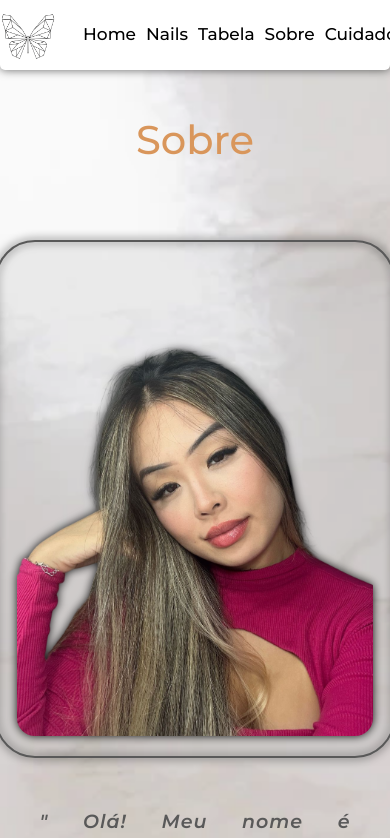
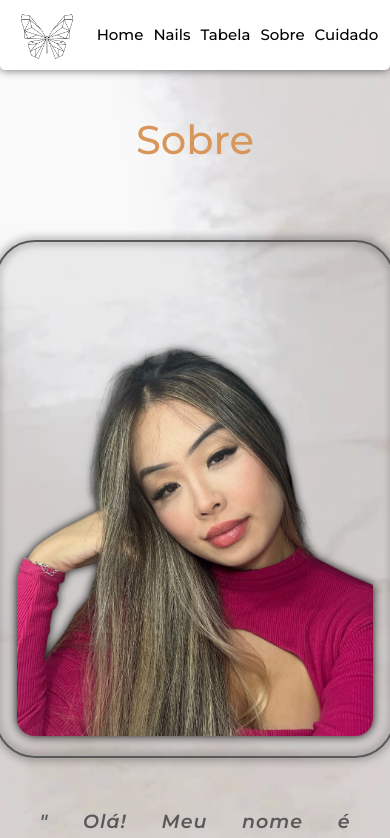
Before and after one commit to FernandoFerreira94/ayumiNails, a React (Vite) app: page /sobre in a window 390 px wide. Shown: the top 838 px of the page. Built offline with nearby package versions, Linux system fonts and the light colour scheme.

Commit message:
reajuste size header e footer mobille

```diff
--- a/src/Components/Footer/footer.scss
+++ b/src/Components/Footer/footer.scss
@@ -60,7 +60,7 @@ $font: "Montserrat";
 @media screen and (max-width: 800px) {
   .footer-container {
     span {
-      font-size: 17px;
+      font-size: 16px;
     }
     h4 {
       width: 100%;
@@ -72,7 +72,7 @@ $font: "Montserrat";
       width: 100%;
       display: flex;
       flex-direction: column;
-      font-size: 17px;
+      font-size: 15px;
       gap: 10px;
       span {
         width: 100%;
--- a/src/Components/Header/header.scss
+++ b/src/Components/Header/header.scss
@@ -80,10 +80,10 @@ nav {
   }
 
   .nav-url {
-    font-size: 17px;
+    font-size: 15px;
   }
   .menu {
-    gap: 15px;
+    gap: 10px;
   }
 
   .nav-img img {
@@ -93,7 +93,7 @@ nav {
 
 @media screen and (max-width: 500px) {
   nav {
-    gap: 20px;
+    gap: 15px;
   }
 
   .menu {
```
